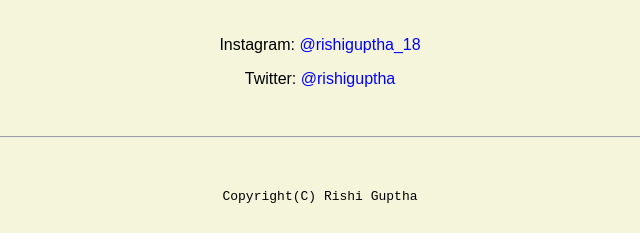
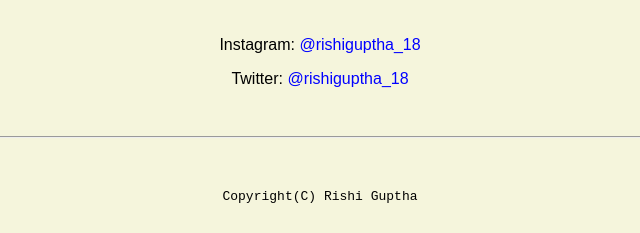
Before and after one commit to rishiguptha/rishiguptha.github.io, a plain HTML site: page index.html in a window 1280 px wide. Shown: the part 1070-1303 px from the top of the page, 320-960 px from the left. Drawn offline with Linux system fonts and the light colour scheme.

Commit message:
Update index.html

```diff
--- a/index.html
+++ b/index.html
@@ -35,7 +35,7 @@
 
   <h2>Social Media:</h2>
     <p>Instagram: <a href="https://www.instagram.com/rishiguptha_18">@rishiguptha_18</a></p>
-    <p>Twitter: <a href="https://www.twitter.com/rishiguptha">@rishiguptha</a></p>
+    <p>Twitter: <a href="https://www.twitter.com/rishiguptha_18">@rishiguptha_18</a></p>
 
   </body>
 
```
